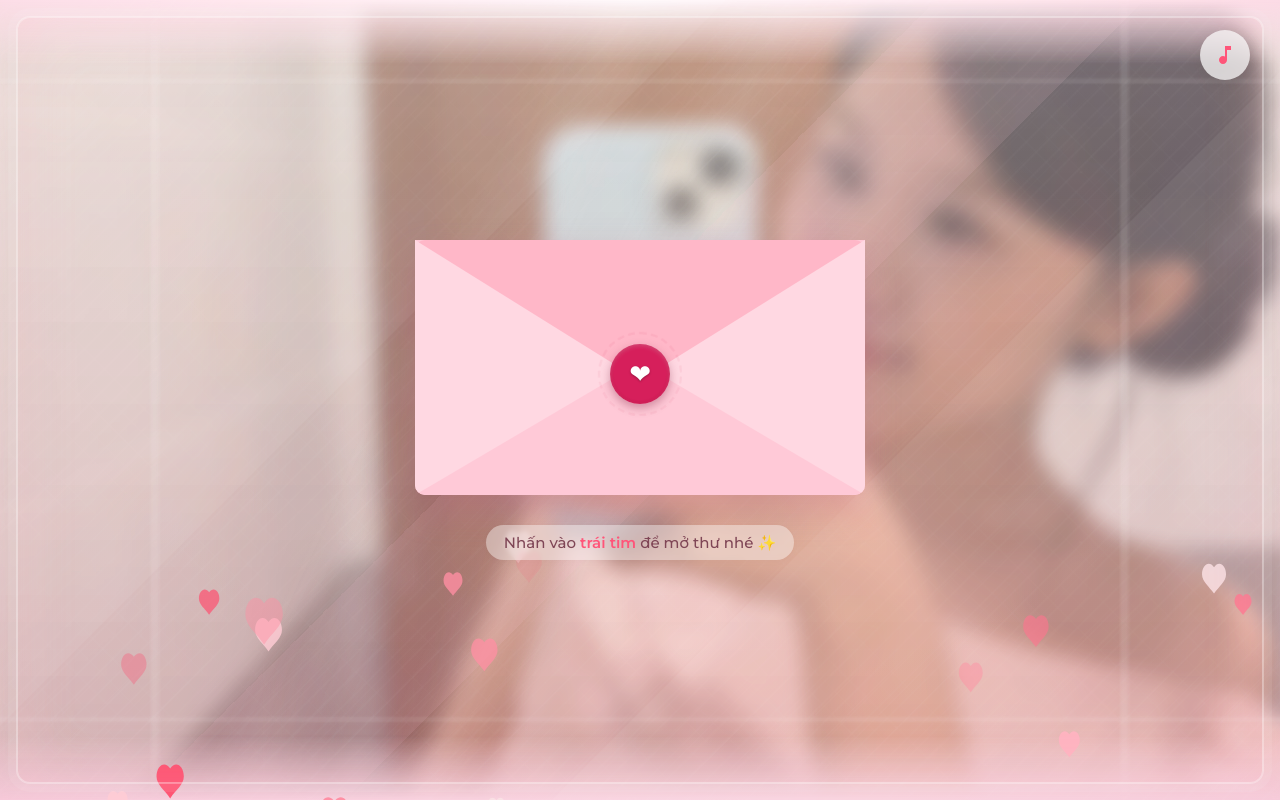
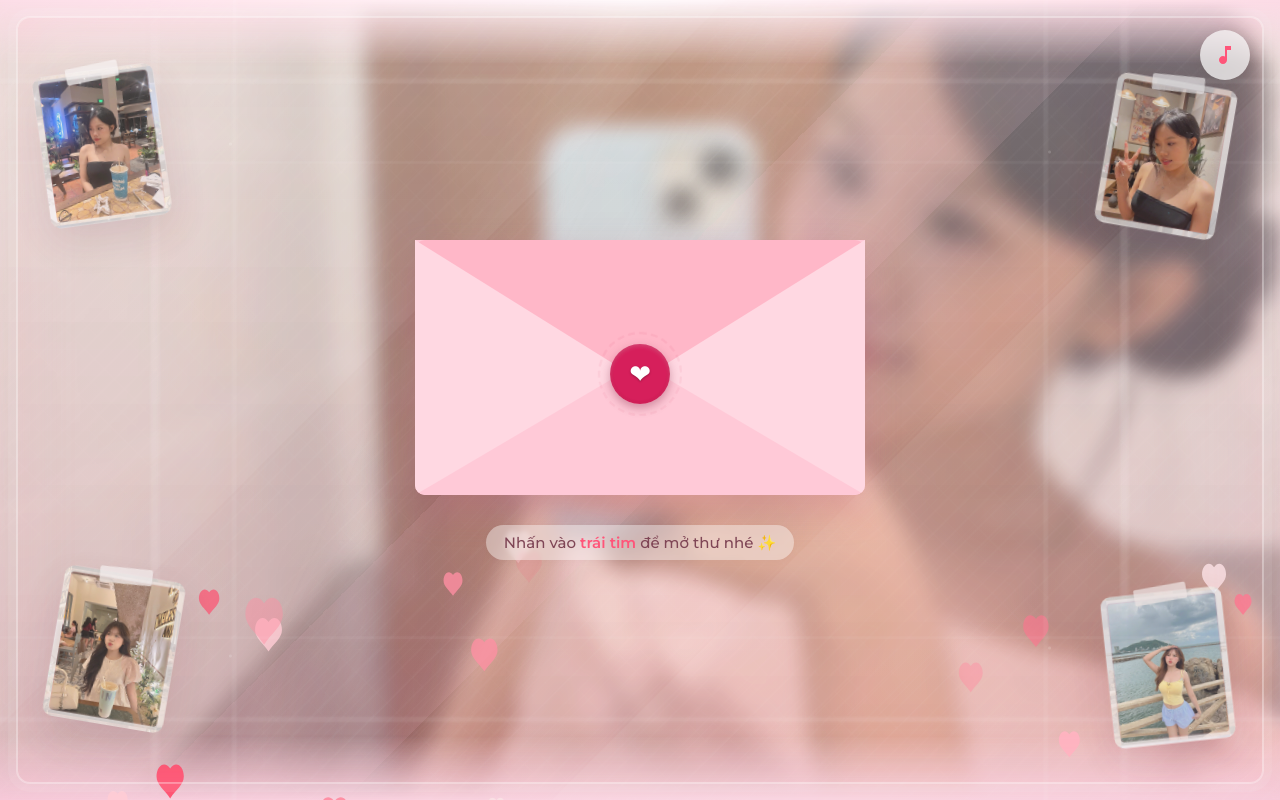
Before and after one commit to quoctran0502/sinhnhatem, a plain HTML site: page index.html in a window 1280 px wide. Drawn offline with nearby package versions, Linux system fonts and the light colour scheme; a web font is replaced by a local one.

Commit message:
Add floating memory frames

```diff
--- a/index.html
+++ b/index.html
@@ -20,6 +20,14 @@
     </div>
 
     <canvas id="heartCanvas"></canvas>
+
+    <div class="outer-memory-layer" aria-hidden="true">
+        <div class="outer-memory outer-memory-a" style="background-image: url('images/girl_2.jpg');"></div>
+        <div class="outer-memory outer-memory-b" style="background-image: url('images/girl_3.jpg');"></div>
+        <div class="outer-memory outer-memory-c" style="background-image: url('images/girl_4.jpg');"></div>
+        <div class="outer-memory outer-memory-d" style="background-image: url('images/girl_5.jpg');"></div>
+        <div class="outer-memory-threads"></div>
+    </div>
 
     <button id="musicToggle" class="music-btn" aria-label="Bật hoặc tắt nhạc">
         <svg viewBox="0 0 24 24" class="music-icon" aria-hidden="true">
--- a/style.css
+++ b/style.css
@@ -185,6 +185,118 @@ body::after {
 
 .bg-slideshow {
     mask-image: linear-gradient(to bottom, transparent 0%, black 8%, black 92%, transparent 100%);
+}
+
+/* Outer memory frames */
+.outer-memory-layer {
+    position: fixed;
+    inset: 0;
+    pointer-events: none;
+    z-index: 2;
+}
+
+.outer-memory {
+    position: absolute;
+    width: 120px;
+    height: 150px;
+    border-radius: 10px;
+    background-size: cover;
+    background-position: center;
+    border: 6px solid rgba(255, 255, 255, 0.78);
+    box-shadow:
+        0 16px 40px rgba(109, 50, 69, 0.18),
+        inset 0 0 0 1px rgba(255, 170, 190, 0.22);
+    filter: saturate(1.08) brightness(0.98);
+    opacity: 0.78;
+}
+
+.outer-memory::before {
+    content: '';
+    position: absolute;
+    top: -12px;
+    left: 50%;
+    width: 52px;
+    height: 16px;
+    transform: translateX(-50%) rotate(-4deg);
+    background: rgba(255, 255, 255, 0.72);
+    border-radius: 2px;
+    box-shadow: 0 2px 5px rgba(0, 0, 0, 0.06);
+}
+
+.outer-memory::after {
+    content: '';
+    position: absolute;
+    inset: 0;
+    border-radius: 4px;
+    background: linear-gradient(180deg, rgba(255,255,255,0.12), transparent 34%, rgba(255,255,255,0.08));
+    mix-blend-mode: screen;
+}
+
+.outer-memory-a {
+    top: 78px;
+    left: 42px;
+    transform: rotate(-10deg);
+    animation: memoryFloatA 8s ease-in-out infinite alternate;
+}
+
+.outer-memory-b {
+    top: 76px;
+    right: 54px;
+    transform: rotate(8deg);
+    animation: memoryFloatB 9s ease-in-out infinite alternate;
+}
+
+.outer-memory-c {
+    left: 54px;
+    bottom: 72px;
+    transform: rotate(11deg);
+    animation: memoryFloatC 10s ease-in-out infinite alternate;
+}
+
+.outer-memory-d {
+    right: 52px;
+    bottom: 64px;
+    transform: rotate(-8deg);
+    animation: memoryFloatD 8.5s ease-in-out infinite alternate;
+}
+
+.outer-memory-threads {
+    position: absolute;
+    inset: 0;
+    background:
+        radial-gradient(circle at 18% 18%, rgba(255, 255, 255, 0.35) 0 1px, transparent 2px),
+        radial-gradient(circle at 82% 19%, rgba(255, 255, 255, 0.35) 0 1px, transparent 2px),
+        radial-gradient(circle at 18% 82%, rgba(255, 255, 255, 0.35) 0 1px, transparent 2px),
+        radial-gradient(circle at 82% 81%, rgba(255, 255, 255, 0.35) 0 1px, transparent 2px),
+        linear-gradient(90deg, transparent 0 18%, rgba(255, 255, 255, 0.14) 18.2% 18.4%, transparent 18.6% 81.4%, rgba(255, 255, 255, 0.14) 81.6% 81.8%, transparent 82% 100%),
+        linear-gradient(0deg, transparent 0 20%, rgba(255, 255, 255, 0.1) 20.2% 20.4%, transparent 20.6% 79.4%, rgba(255, 255, 255, 0.1) 79.6% 79.8%, transparent 80% 100%);
+    opacity: 0.55;
+    animation: threadGlow 12s ease-in-out infinite alternate;
+}
+
+@keyframes memoryFloatA {
+    0% { transform: translateY(0) rotate(-10deg) scale(1); }
+    100% { transform: translateY(-10px) rotate(-7deg) scale(1.02); }
+}
+
+@keyframes memoryFloatB {
+    0% { transform: translateY(0) rotate(8deg) scale(1); }
+    100% { transform: translateY(9px) rotate(11deg) scale(1.02); }
+}
+
+@keyframes memoryFloatC {
+    0% { transform: translateY(0) rotate(11deg) scale(1); }
+    100% { transform: translateY(-8px) rotate(8deg) scale(1.03); }
+}
+
+@keyframes memoryFloatD {
+    0% { transform: translateY(0) rotate(-8deg) scale(1); }
+    100% { transform: translateY(10px) rotate(-5deg) scale(1.02); }
+}
+
+@keyframes threadGlow {
+    0% { opacity: 0.38; }
+    100% { opacity: 0.62; }
 }
 
 /* Canvas Background */
@@ -895,4 +1007,31 @@ body::after {
         font-size: 12px;
         margin-top: 20px;
     }
+
+    .outer-memory {
+        width: 78px;
+        height: 98px;
+        border-width: 4px;
+        opacity: 0.48;
+    }
+
+    .outer-memory-a {
+        top: 62px;
+        left: 10px;
+    }
+
+    .outer-memory-b {
+        top: 58px;
+        right: 10px;
+    }
+
+    .outer-memory-c {
+        left: 10px;
+        bottom: 58px;
+    }
+
+    .outer-memory-d {
+        right: 10px;
+        bottom: 54px;
+    }
 }
```
